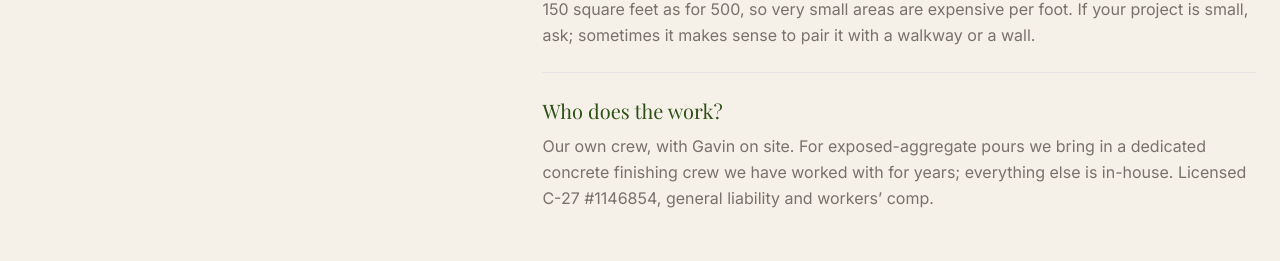
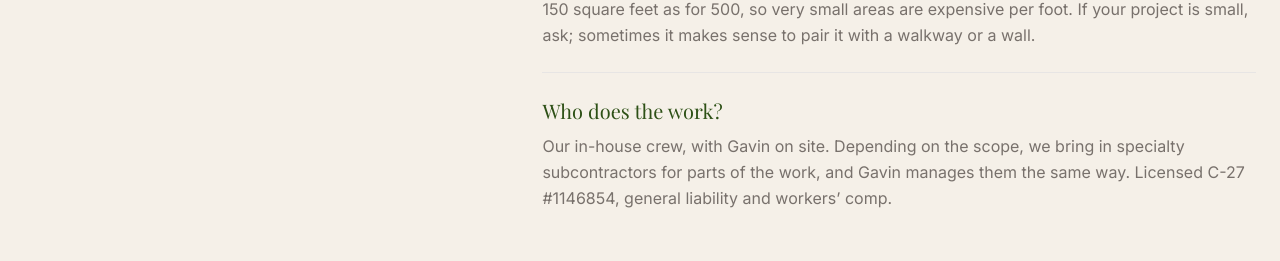
Before and after one commit to gavinmohrmann/orange-path-landscaping, a Next.js app: page /hardscape in a window 1280 px wide. Shown: the part 4235-4496 px from the top of the page. Built offline with nearby package versions, Linux system fonts and the light colour scheme; a web font is replaced by a local one.

Commit message:
Hardscape FAQ: simplify who-does-the-work answer

```diff
--- a/app/hardscape/page.tsx
+++ b/app/hardscape/page.tsx
@@ -70,7 +70,7 @@ const faqs = [
   },
   {
     q: 'Who does the work?',
-    a: 'Our own crew, with Gavin on site. For exposed-aggregate pours we bring in a dedicated concrete finishing crew we have worked with for years; everything else is in-house. Licensed C-27 #1146854, general liability and workers’ comp.',
+    a: 'Our in-house crew, with Gavin on site. Depending on the scope, we bring in specialty subcontractors for parts of the work, and Gavin manages them the same way. Licensed C-27 #1146854, general liability and workers’ comp.',
   },
 ]
 
```
